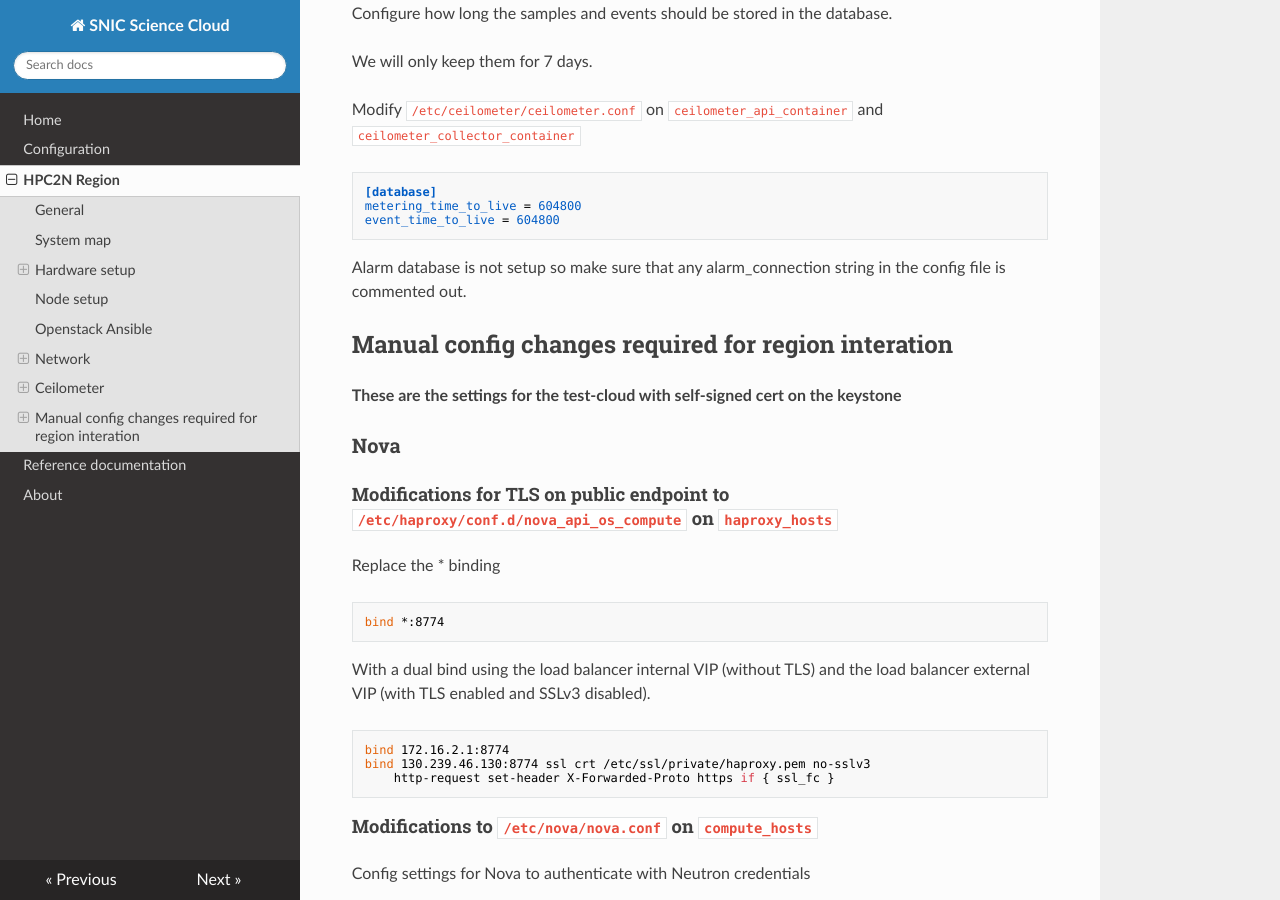
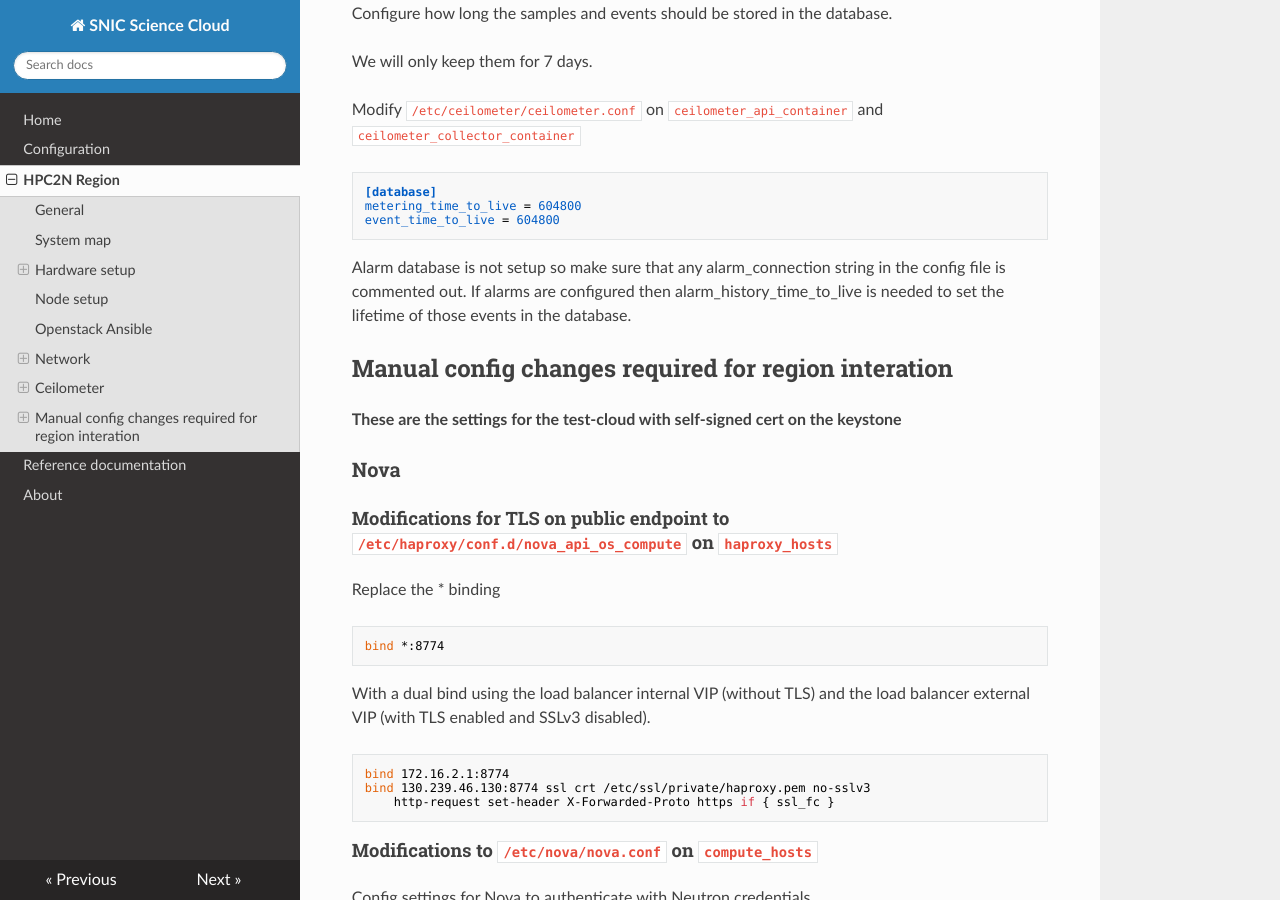
Before and after one commit to SNICScienceCloud/operators-documentation, an MkDocs documentation site: the page built from docs/config_hpc2n.md, in a window 1280 px wide and 900 px high, scrolled down 5510 px. Built offline with MkDocs 1.6.1, drawn with Linux system fonts in a browser that asks for light colours; nearby versions of some CDN libraries; old or Windows-style settings are respelled for this version of MkDocs.

Commit message:
Note about alarm_history_time_to_live

```diff
--- a/docs/config_hpc2n.md
+++ b/docs/config_hpc2n.md
@@ -264,6 +264,7 @@ Modify `/etc/ceilometer/ceilometer.conf` on `ceilometer_api_container` and `ceil
     event_time_to_live = 604800
 
 Alarm database is not setup so make sure that any alarm_connection string in the config file is commented out.
+If alarms are configured then alarm_history_time_to_live is needed to set the lifetime of those events in the database.
 
 ## Manual config changes required for region interation
 
```
